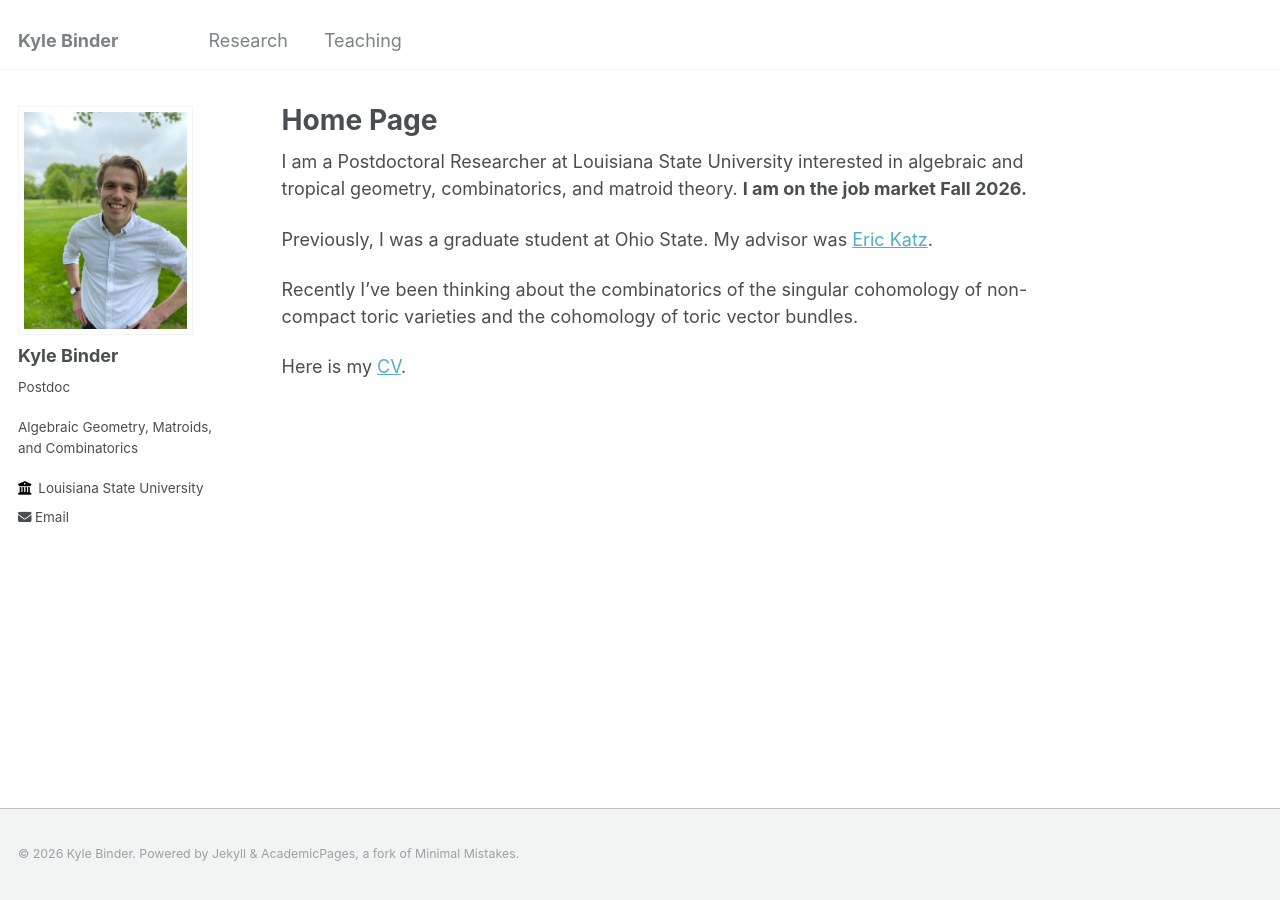
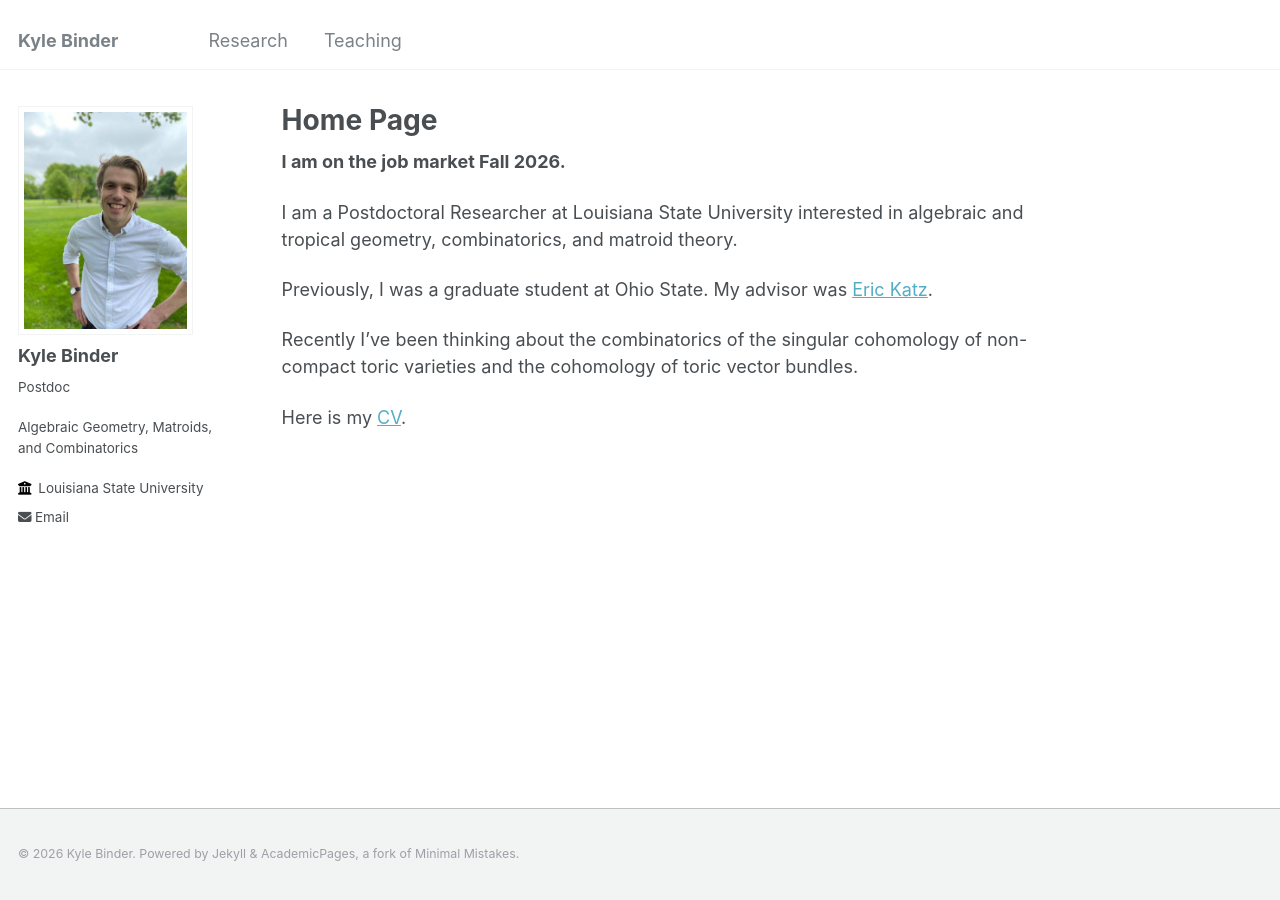
Before and after one commit to bindercommakyle/bindercommakyle.github.io, a Jekyll site: the page built from _pages/about.md, in a window 1280 px wide. Built offline with Jekyll 4.4.1, drawn with Linux system fonts in a browser that asks for light colours.

```diff
--- a/_pages/about.md
+++ b/_pages/about.md
@@ -6,9 +6,9 @@ redirect_from:
   - /about/
   - /about.html
 ---
+**I am on the job market Fall 2026.**
 
 I am a Postdoctoral Researcher at Louisiana State University interested in algebraic and tropical geometry, combinatorics, and matroid theory.
-**I am on the job market Fall 2026.**
 
 Previously, I was a graduate student at Ohio State. My advisor was [Eric Katz](https://people.math.osu.edu/katz.60/).
 
```
